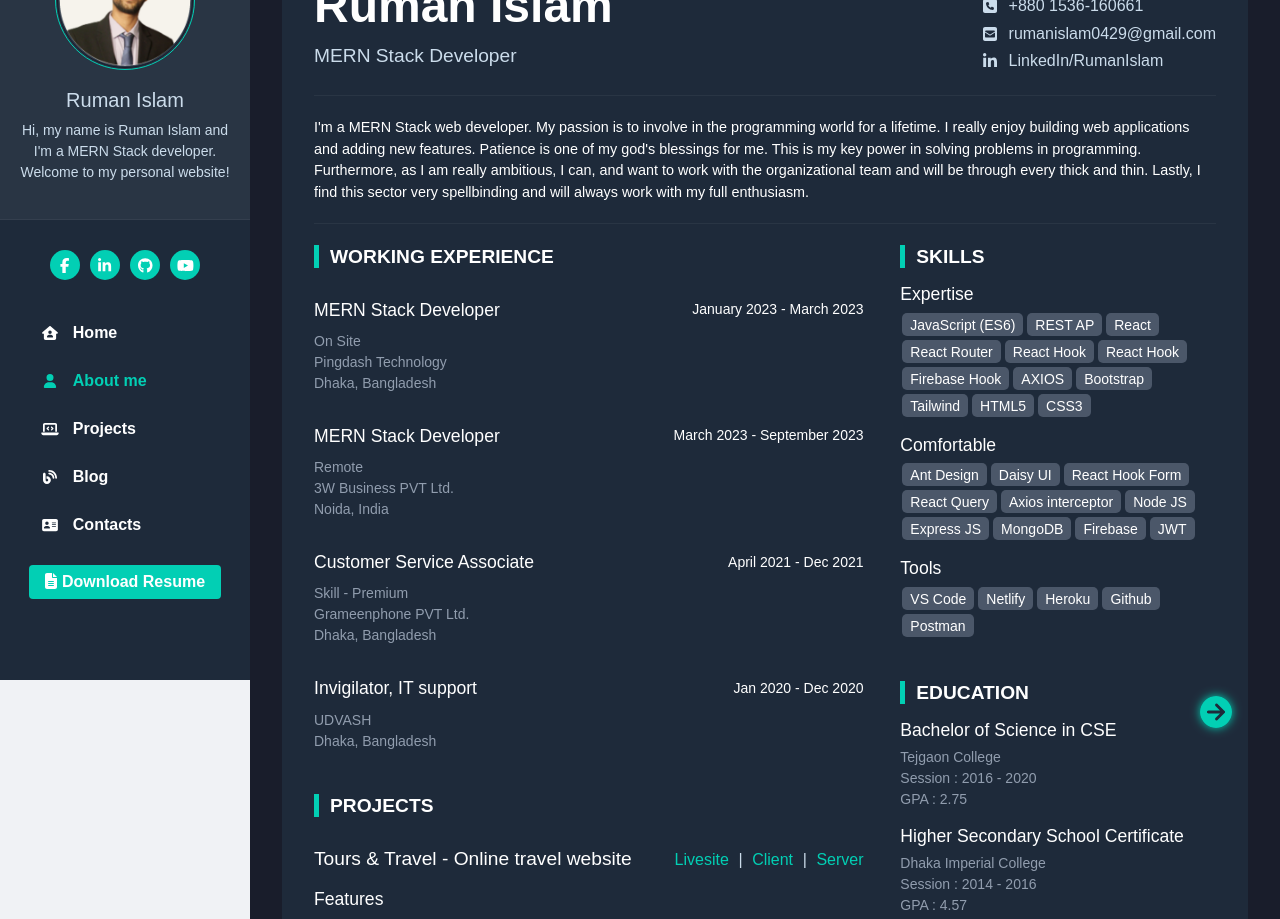
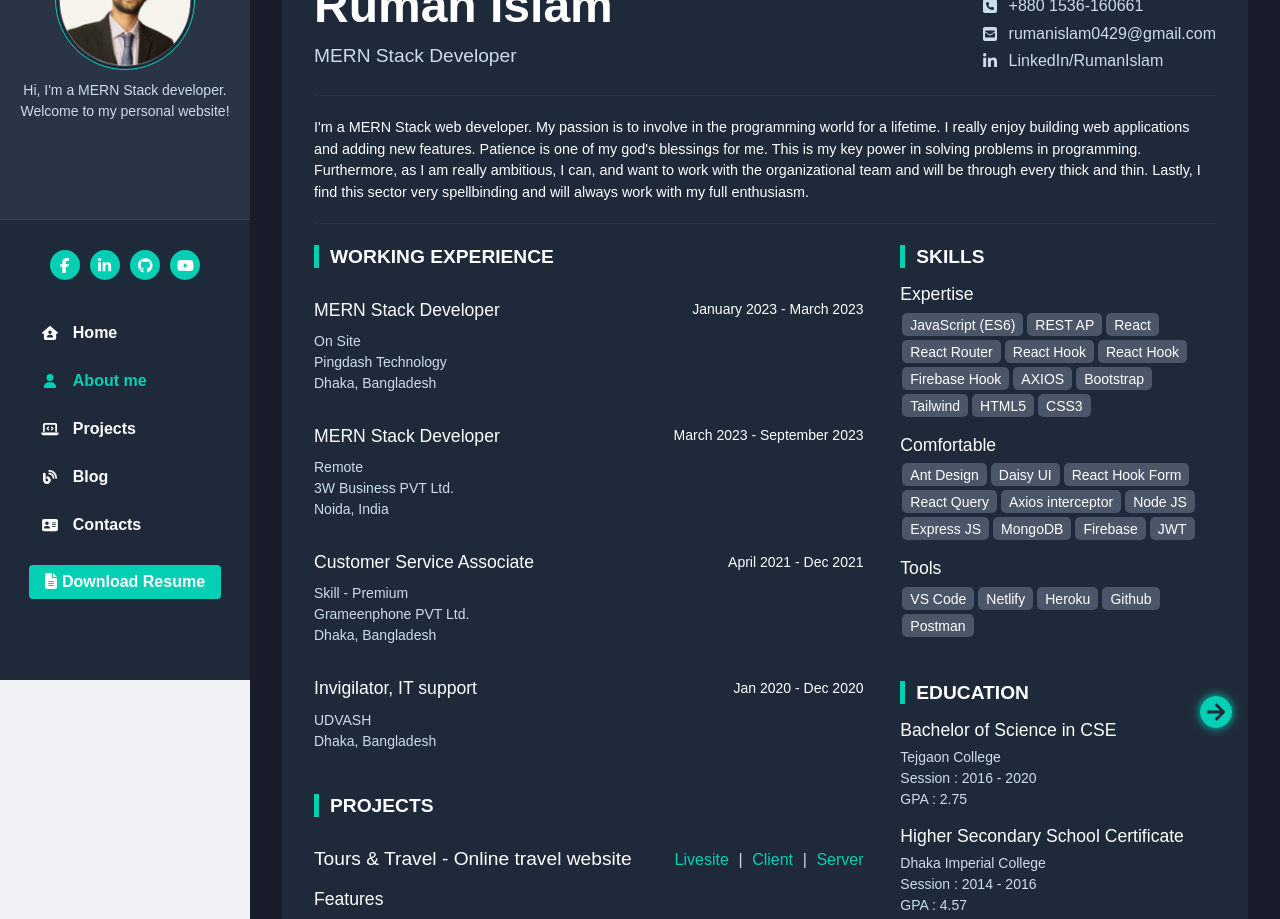
Before and after one commit to Ruman-Islam/Ruman-Islam-portfolio, a React (Create React App) app: page /about-me in a window 1280 px wide. Shown: the part 120-1039 px from the top of the page. Built offline with nearby package versions, Linux system fonts and the light colour scheme.

Commit message:
font color changed

```diff
--- a/src/components/About.js
+++ b/src/components/About.js
@@ -7,9 +7,7 @@ import "../styles/About.css";
 
 const About = () => {
   return (
-    <div
-      className="text-white py-8 about-box"
-    >
+    <div className="text-white py-8 about-box">
       <div className="about-box-left">
         <div className="about">
           <h1 className="text-white text-4xl md:text-6xl font-extrabold">
@@ -25,9 +23,7 @@ const About = () => {
             <span>t</span>
             <span>a</span>
             <span>c</span>
-            <span>k</span>
-            {" "}
-            <span>D</span>
+            <span>k</span> <span>D</span>
             <span>e</span>
             <span>v</span>
             <span>e</span>
@@ -37,14 +33,14 @@ const About = () => {
             <span>e</span>
             <span>r</span>
           </h2>
-          <p className="text-[16px] gray-text no-underline">
+          <p className="text-[16px] no-underline">
             A self-motivated, ambitious and enthusiastic web designer and
-            developer with highly interested in MERN stack development. To
-            work in software industry with modern web technologies of different
-            local and multinational Software/IT agency of Bangladesh and
-            world-wide and grow rapidly with increasing skills and
-            responsibilities. Check out my project{" "}
-            <NavLink to="/projects">project portfolio</NavLink> and{" "}
+            developer with highly interested in MERN stack development. To work
+            in software industry with modern web technologies of different local
+            and multinational Software/IT agency of Bangladesh and world-wide
+            and grow rapidly with increasing skills and responsibilities. Check
+            out my project <NavLink to="/projects">project portfolio</NavLink>{" "}
+            and{" "}
             <a
               target="_blank"
               rel="noreferrer"
--- a/src/components/DisplayContainer.js
+++ b/src/components/DisplayContainer.js
@@ -16,9 +16,8 @@ const DisplayContainer = () => {
           <div className="profile-img-wrapper display-img-wrapper"></div>
         </div>
         <div className="display-text">
-          <p className="text-xl py-1.5 no-underline">Ruman Islam</p>
           <p className="no-underline">
-            Hi, my name is Ruman Islam and I'm a MERN Stack developer.
+            Hi, I'm a MERN Stack developer.
             Welcome to my personal website!
           </p>
         </div>
--- a/src/components/EducationCard.js
+++ b/src/components/EducationCard.js
@@ -1,17 +1,19 @@
-import React from 'react';
+import React from "react";
 
 const EducationCard = ({ degree, institution, session, gpa }) => {
-    return (
-        <div className='company'>
-            <h3 className='designation'
-                style={{ lineHeight: '3', marginBottom: '-10px' }}>
-                {degree}
-            </h3>
-            <p className='gray-text'>{institution}</p>
-            <p className='gray-text'>Session : {session}</p>
-            <p className='gray-text'>GPA : {gpa}</p>
-        </div>
-    );
+  return (
+    <div className="company">
+      <h3
+        className="designation"
+        style={{ lineHeight: "3", marginBottom: "-10px" }}
+      >
+        {degree}
+      </h3>
+      <p className=" ">{institution}</p>
+      <p className=" ">Session : {session}</p>
+      <p className=" ">GPA : {gpa}</p>
+    </div>
+  );
 };
 
 export default EducationCard;
--- a/src/components/MyArticles.js
+++ b/src/components/MyArticles.js
@@ -28,7 +28,7 @@ const MyArticles = () => {
                       <p className="text-[18px] font-bold no-underline">
                         {article.title}
                       </p>
-                      <p className="my-5 text-[#919DAE] no-underline">
+                      <p className="my-5    no-underline">
                         {article.description.slice(0, 200)}...
                       </p>
                     </div>
@@ -57,7 +57,7 @@ const MyArticles = () => {
                       <p className="text-[18px] font-bold no-underline">
                         {article.title}
                       </p>
-                      <p className="my-5 text-[#919DAE] no-underline">
+                      <p className="my-5    no-underline">
                         {article.description.slice(0, 200)}...
                       </p>
                     </div>
--- a/src/components/ProjectCard.js
+++ b/src/components/ProjectCard.js
@@ -15,14 +15,19 @@ const ProjectCard = ({ project, project: { id, img, name, description } }) => {
           pathname.includes("/projects") ? "2xl:w-8/12" : "2xl:w-12/12"
         }`}
       >
-        <img style={{height: '250px'}} className="w-full object-cover" src={img} alt="" />
+        <img
+          style={{ height: "250px" }}
+          className="w-full object-cover"
+          src={img}
+          alt=""
+        />
       </div>
       <div className="p-2 md:p-5 2xl:p-10 w-full md:w-10/12 2xl:w-12/12">
         <div>
           <h1 className="text-[30px] 2xl:text-[35px] text-[#02cfb4] font-bold">
             {name}
           </h1>
-          <p style={{ textDecoration: "none" }} className="gray-text">
+          <p style={{ textDecoration: "none" }} className=" ">
             {description}
           </p>
         </div>
--- a/src/components/ResumeProjectCard.js
+++ b/src/components/ResumeProjectCard.js
@@ -46,7 +46,7 @@ const ResumeProjectCard = ({
         <p className="resume-project-detail-title">Features</p>
         <ul className="project-features">
           {features?.map((ft, index) => (
-            <li key={index} className="gray-text">
+            <li key={index} className=" ">
               {ft}
             </li>
           ))}
--- a/src/index.css
+++ b/src/index.css
@@ -78,7 +78,7 @@ body::-webkit-scrollbar-thumb:hover,
 .no-underline:hover {
   text-decoration: none;
 }
-.gray-text,
+.,
 .company a {
   color: var(--hover-color);
 }
--- a/src/pages/AboutMe/AboutMe.js
+++ b/src/pages/AboutMe/AboutMe.js
@@ -99,9 +99,9 @@ const AboutMe = () => {
                     <p className="working-date">January 2023 - March 2023</p>
                   </div>
                   <div>
-                    <p className="gray-text">On Site</p>
-                    <p className="gray-text">Pingdash Technology</p>
-                    <p className="gray-text">Dhaka, Bangladesh</p>
+                    <p className=" ">On Site</p>
+                    <p className=" ">Pingdash Technology</p>
+                    <p className=" ">Dhaka, Bangladesh</p>
                   </div>
                 </div>
                 <div className="company">
@@ -110,9 +110,9 @@ const AboutMe = () => {
                     <p className="working-date">March 2023 - September 2023</p>
                   </div>
                   <div>
-                    <p className="gray-text">Remote</p>
-                    <p className="gray-text">3W Business PVT Ltd.</p>
-                    <p className="gray-text">Noida, India</p>
+                    <p className=" ">Remote</p>
+                    <p className=" ">3W Business PVT Ltd.</p>
+                    <p className=" ">Noida, India</p>
                   </div>
                 </div>
                 <div className="company">
@@ -121,9 +121,9 @@ const AboutMe = () => {
                     <p className="working-date">April 2021 - Dec 2021</p>
                   </div>
                   <div>
-                    <p className="gray-text">Skill - Premium</p>
-                    <p className="gray-text">Grameenphone PVT Ltd.</p>
-                    <p className="gray-text">Dhaka, Bangladesh</p>
+                    <p className=" ">Skill - Premium</p>
+                    <p className=" ">Grameenphone PVT Ltd.</p>
+                    <p className=" ">Dhaka, Bangladesh</p>
                   </div>
                 </div>
                 <div className="company">
@@ -132,8 +132,8 @@ const AboutMe = () => {
                     <p className="working-date">Jan 2020 - Dec 2020</p>
                   </div>
                   <div>
-                    <p className="gray-text">UDVASH</p>
-                    <p className="gray-text">Dhaka, Bangladesh</p>
+                    <p className=" ">UDVASH</p>
+                    <p className=" ">Dhaka, Bangladesh</p>
                   </div>
                 </div>
               </div>
@@ -206,23 +206,23 @@ const AboutMe = () => {
           <div className="contact-item display-flex">
             <FontAwesomeIcon icon={faLinkedinIn} className="item" />
             <a
-              className="text-[15px] text-[#919DAE]"
+              className="text-[15px]   "
               target="_blank"
               rel="noreferrer"
               href="https://www.linkedin.com/in/ruman-islam-6a567016a/"
             >
-              <span className="gray-text"> LinkedIn/RumanIslam</span>
+              <span className=" "> LinkedIn/RumanIslam</span>
             </a>
           </div>
           <div className="contact-item display-flex">
             <FontAwesomeIcon icon={faGithubSquare} className="item" />
             <a
-              className="text-[15px] text-[#919DAE]"
+              className="text-[15px]   "
               target="_blank"
               rel="noreferrer"
               href="https://github.com/Ruman-Islam"
             >
-              <span className="gray-text">Github/RumanIslam</span>
+              <span className=" ">Github/RumanIslam</span>
             </a>
           </div>
           <div className="contact-item display-flex">
@@ -233,7 +233,7 @@ const AboutMe = () => {
               rel="noreferrer"
               href="https://www.youtube.com/@rumanislam7528"
             >
-              <span className="gray-text">Insta/RumanIslam</span>
+              <span className=" ">Insta/RumanIslam</span>
             </a>
           </div>
         </div>
```
Also changed, not shown: src/components/WhatIDo.js (+26 -8 lines), src/components/WhatNext.js (+22 -11 lines).
